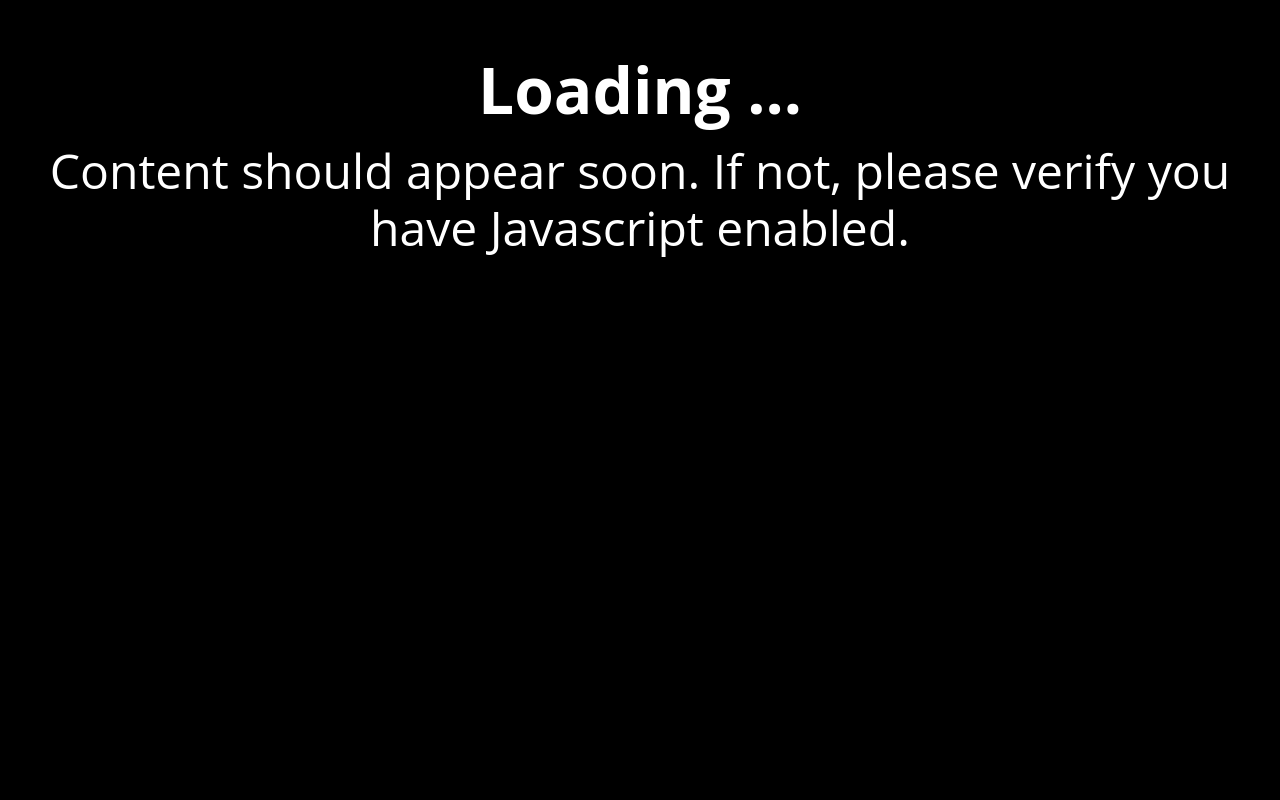
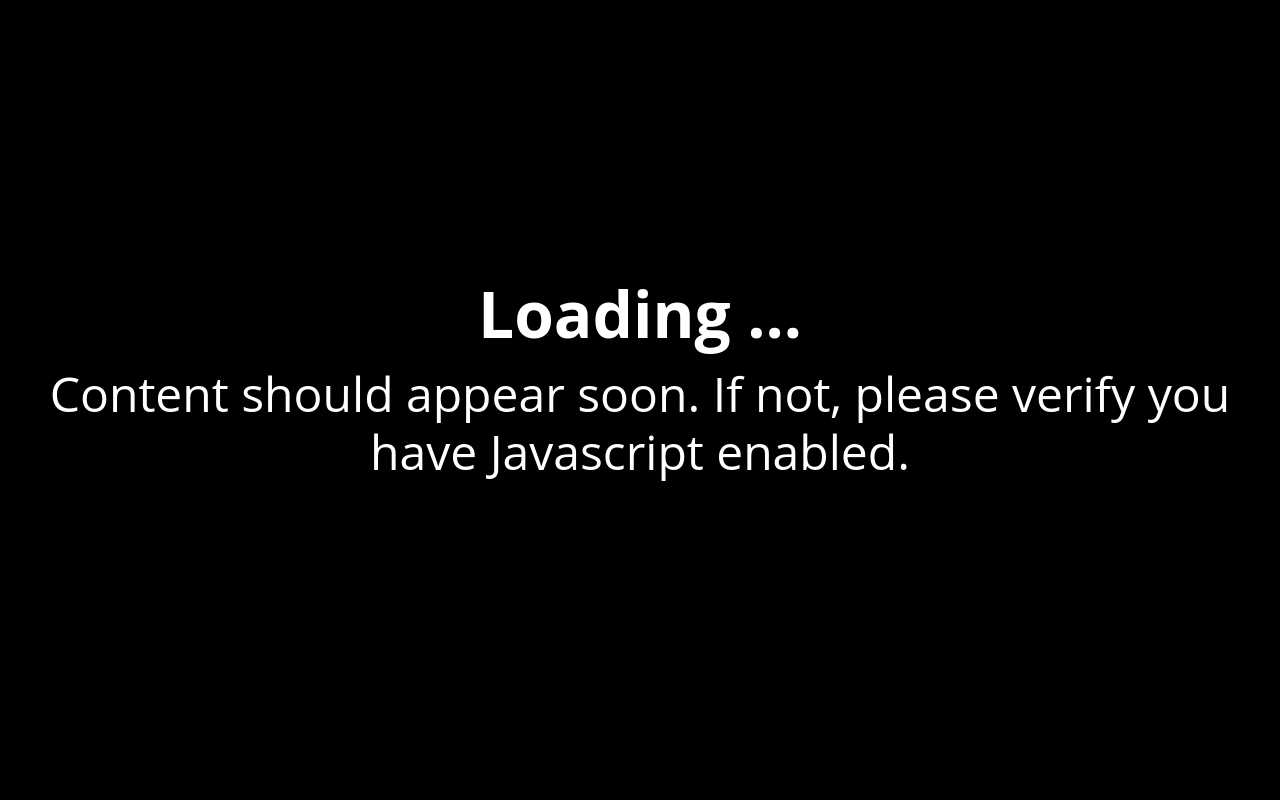
Before and after one commit to Kunsi/pretalx-plugin-broadcast-tools, a Django app: template pretalx_broadcast_tools/templates/pretalx_broadcast_tools/room_info.html in a window 1280 px wide. Run offline with Django 3.2, Linux system fonts and the light colour scheme; the template is opened without the code that fills it, so the values that code supplies are empty.

Commit message:
room info: vertically centre text when no image is shown

```diff
--- a/pretalx_broadcast_tools/static/pretalx_broadcast_tools/frontend.css
+++ b/pretalx_broadcast_tools/static/pretalx_broadcast_tools/frontend.css
@@ -40,8 +40,12 @@ body {
     font-weight: normal;
 }
 
-#broadcast_tools_room_info_qr {
+#broadcast_tools_room_info_qr:not(:empty) {
     flex: 1;
+}
+
+#broadcast_tools_room_info:has(#broadcast_tools_room_info_qr:empty) {
+    justify-content: center;
 }
 
 #broadcast_tools_room_info_qr img {
```
